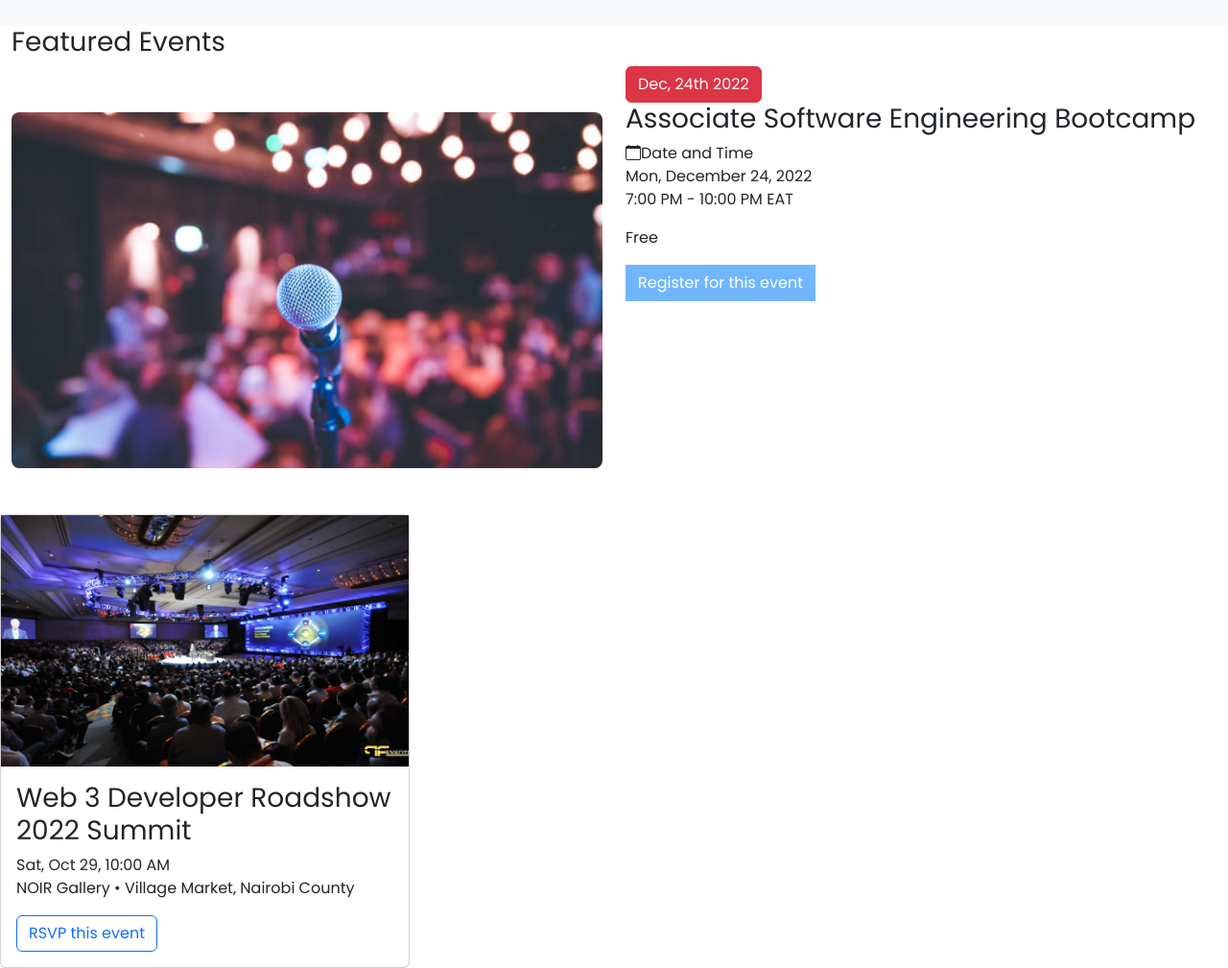
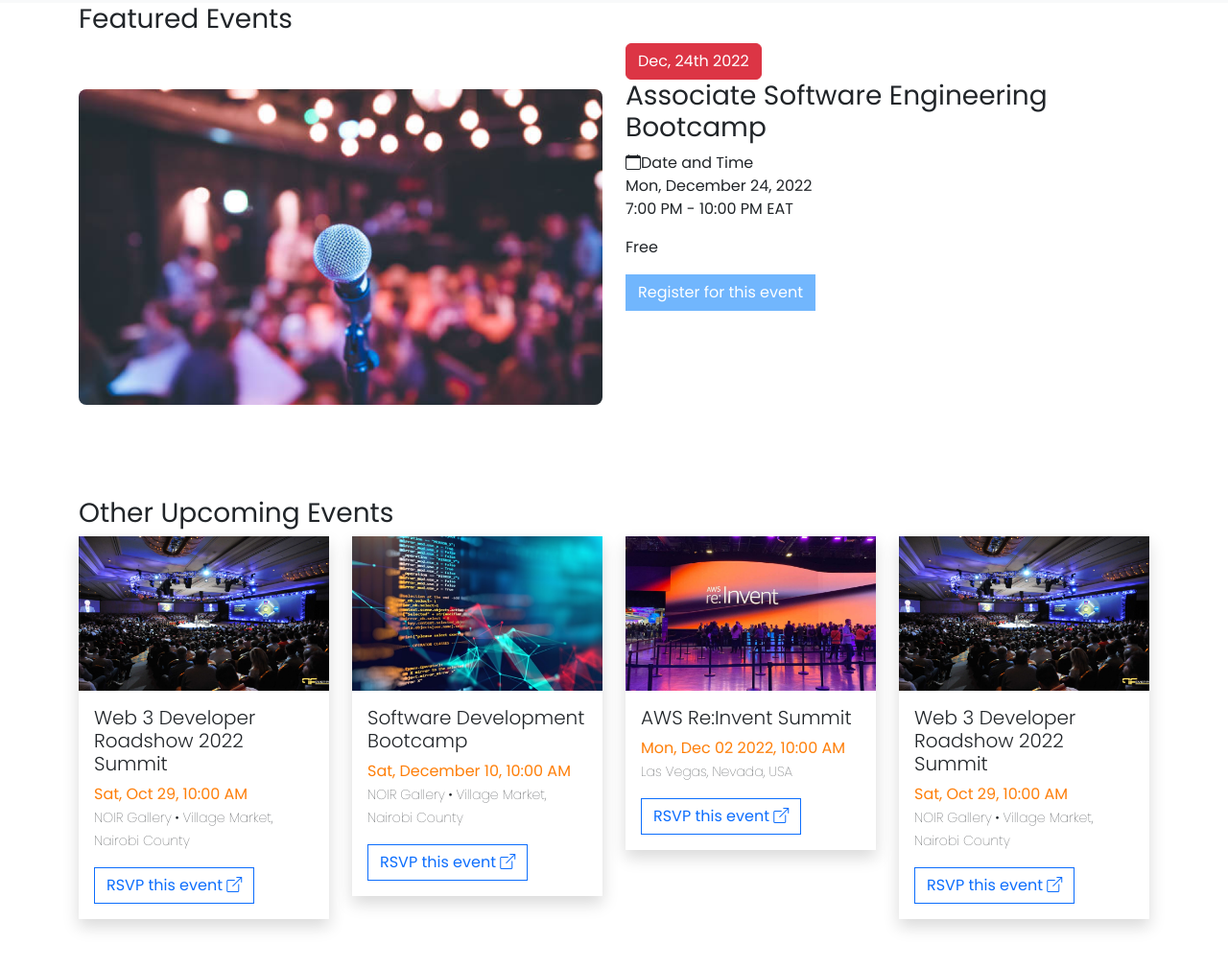
Before and after one commit to zakariaabdikadir/Event-website, a plain HTML site: page index.html in a window 1280 px wide. Shown: the part 285-1294 px from the top of the page at 96% size. Drawn offline with nearby package versions, Linux system fonts and the light colour scheme.

Commit message:
working on the event page

```diff
--- a/index.html
+++ b/index.html
@@ -34,9 +34,9 @@
         </p>
         <a href="#" class="btn btn-primary rounded-0">Register for our events</a>
         <a href="#" class="btn btn-success rounded-0" style="background-color:#0E9C3E !important;"><i class="bi-envelope"></i>Subscribe</a>
-    </section>>
+      </section>
     </main>
-  <div class="container-fluid">
+    <div class="container">
        <h3>Featured Events</h3>
         <div class="row">
             <div class="col-lg-6 py-5">
@@ -55,19 +55,62 @@
                <a href="#" class="btn btn-primary rounded-0"> Register for this event</a>
             </div>
         </div>
-   </div class="row">
-        <div class="col-lg-4">
-            <div class="card">
+       <div class="row py-5">
+           <h3>Other Upcoming Events</h3>
+           <div class="col-lg-3 col-md-6 col-sm-12">
+            <div class="card rounded-0 border-0 shadow">
                  <img src="images/web3.png" alt="web3">
                  <div class="card-body">
-                    <h3 class="card-title">Web 3 Developer Roadshow 2022 Summit</h3>
-                    <span>Sat, Oct 29, 10:00 AM </span>
-                    <p>NOIR Gallery • Village Market, Nairobi County</p>
-                    <a href="#" class="btn btn-outline-primary rounded-0>">RSVP this event</a>
+                     <h5 class="card-title fw-light">Web 3 Developer Roadshow 2022 Summit</h5>
+                     <span style="color:#FE7F0A;" class="text-sm-start">Sat, Oct 29, 10:00 AM </span>
+                     <p class="fw-lighter">
+                         <small>NOIR Gallery • Village Market, Nairobi County</small>
+                     </p>
+                     <a href="#" class="btn btn-outline-primary rounded-0">RSVP this event <i class="bi bi-box-arrow-up-right"></i></a>
+                 </div>
+             </div>
+         </div>
+         <div class="col-lg-3 col-md-6 col-sm-12">
+            <div class="card rounded-0 border-0 shadow">
+                 <img src="images/bootcamp.png" alt="bootcamp">
+                 <div class="card-body">
+                     <h5 class="card-title fw-light">Software Development Bootcamp</h5>
+                     <span style="color:#FE7F0A;" class="text-sm-start">Sat, December 10, 10:00 AM </span>
+                     <p class="fw-lighter">
+                         <small>NOIR Gallery • Village Market, Nairobi County</small>
+                     </p>
+                     <a href="#" class="btn btn-outline-primary rounded-0">RSVP this event <i class="bi bi-box-arrow-up-right"></i></a>
+                 </div>
+             </div>
+         </div>
+         <div class="col-lg-3 col-md-6 col-sm-12">
+            <div class="card rounded-0 border-0 shadow">
+                 <img src="images/aws.png" alt="aws">
+                 <div class="card-body">
+                     <h5 class="card-title fw-light">AWS Re:Invent Summit</h5>
+                     <span style="color:#FE7F0A;" class="text-sm-start">Mon, Dec 02 2022, 10:00 AM </span>
+                     <p class="fw-lighter">
+                         <small>Las Vegas, Nevada, USA</small>
+                     </p>
+                     <a href="#" class="btn btn-outline-primary rounded-0">RSVP this event <i class="bi bi-box-arrow-up-right"></i></a>
+                 </div>
+             </div>
+         </div>
+         <div class="col-lg-3 col-md-6 col-sm-12">
+            <div class="card rounded-0 border-0 shadow">
+                 <img src="images/web3.png" alt="web3">
+                 <div class="card-body">
+                     <h5 class="card-title fw-light">Web 3 Developer Roadshow 2022 Summit</h5>
+                     <span style="color:#FE7F0A;" class="text-sm-start">Sat, Oct 29, 10:00 AM </span>
+                     <p class="fw-lighter">
+                         <small>NOIR Gallery • Village Market, Nairobi County</small>
+                     </p>
+                     <a href="#" class="btn btn-outline-primary rounded-0">RSVP this event <i class="bi bi-box-arrow-up-right"></i></a>
                  </div>
              </div>
          </div>
         </div>
+
     </div>
 
 
```
Lines whose indentation alone changed are shown as unchanged.
